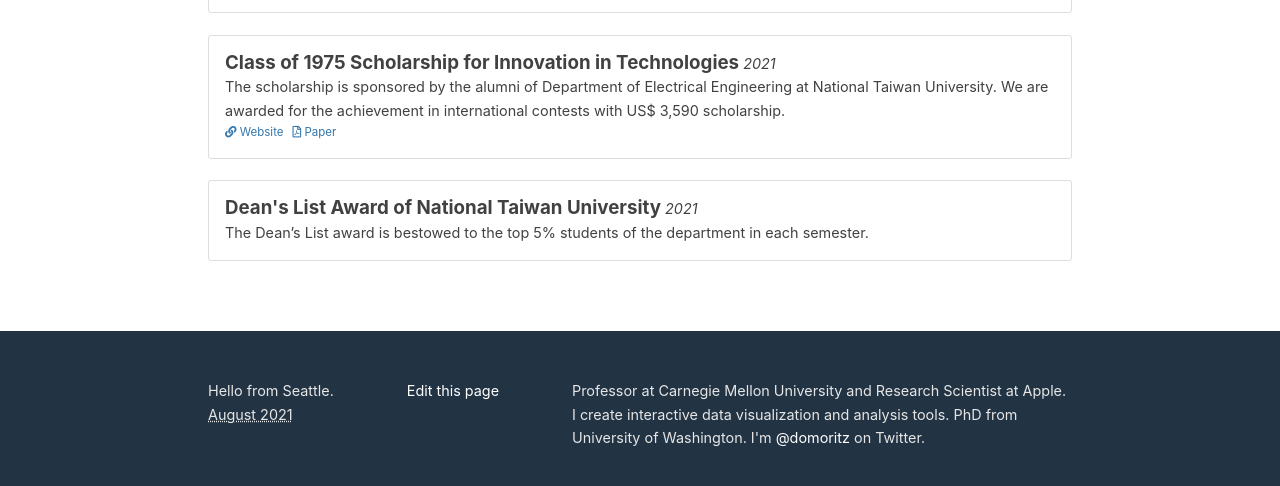
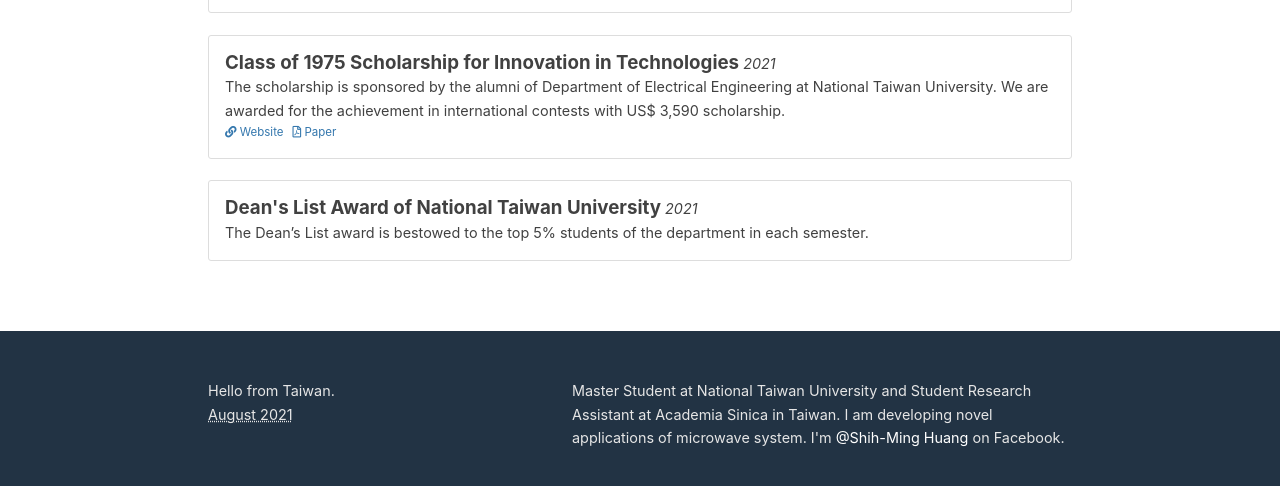
Before and after one commit to Shih-Ming/mypage, a Jekyll site: the page built from index.md, in a window 1280 px wide and 900 px high, scrolled down 1418 px, cut to the strip 402-888 px from the top of the window. Built offline with Jekyll 4.4.1, drawn with Linux system fonts in a browser that asks for light colours.

Commit message:
edit personal info

```diff
--- a/_config.yml
+++ b/_config.yml
@@ -2,10 +2,11 @@
 title: Shih-Ming Huang
 email: r09942006@ntu.edu.tw
 description: > # this means to ignore newlines until "baseurl:"
-   Professor at Carnegie Mellon University and Research Scientist at Apple. I create interactive data visualization and analysis tools. PhD from University of Washington.
+  Master Student at National Taiwan University and Student Research Assistant at Academia Sinica in Taiwan.
+  I am developing novel applications of microwave system.
 baseurl: "/mypage" # the subpath of your site, e.g. /blog
-url: "https://www.domoritz.de" # the base hostname & protocol for your site
-production_url: "https://www.domoritz.de"
+# url: "https://www.domoritz.de" # the base hostname & protocol for your site
+# production_url: "https://www.domoritz.de"
 github_username: domoritz
 permalink: /blog/:year/:month/:title.html
 
--- a/_includes/footer.html
+++ b/_includes/footer.html
@@ -1,12 +1,9 @@
 <footer>
   <div class="container">
     <div class="footer-col">
-      Hello from Seattle.<br/>
+      Hello from Taiwan.<br/>
       <abbr title="Last build on {{site.time | date: '%Y-%m-%d'}}">{{ site.time | date: '%B %Y'}}</abbr>
     </div>
-    <div class="footer-col">
-      <a href="https://github.com/domoritz/domoritz.github.io/edit/master/{{page.path}}">Edit this page</a>
-    </div>
-    <div class="footer-col site-desc">{{ site.description }} I'm <a href="https://twitter.com/domoritz">@domoritz</a> on Twitter.</div>
+    <div class="footer-col site-desc">{{ site.description }} I'm <a href="https://www.facebook.com/davy.huang.758/">@Shih-Ming Huang</a> on Facebook.</div>
   </div>
 </footer>
```
